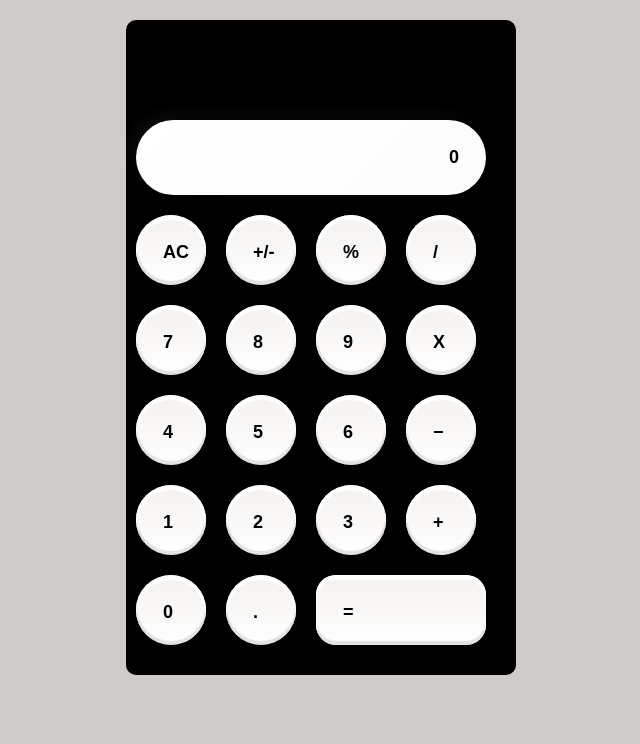
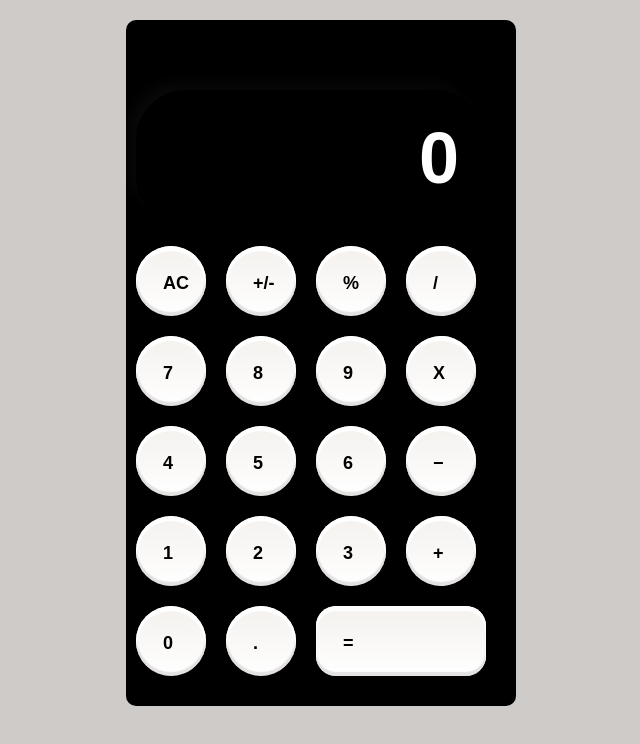
Before and after one commit to pacyL2K19/react-calculator, a React (Create React App) app: page / in a window 1280 px wide. Shown: the top 744 px of the page, without its empty margins (319-959 px from the left). Built offline with nearby package versions, Linux system fonts and the light colour scheme.

Commit message:
Redesign the board

```diff
--- a/src/components/Display.js
+++ b/src/components/Display.js
@@ -2,7 +2,7 @@ import React from 'react';
 import PropTypes from 'prop-types';
 
 const Display = ({ result }) => (
-  <div className="element text">
+  <div className="result text">
     {result}
   </div>
 );
--- a/src/index.css
+++ b/src/index.css
@@ -6,7 +6,7 @@ body {
 
 .main-box {
   background-color: black;
-  padding: 100px 10px 10px 10px;
+  padding: 70px 10px 10px 10px;
   margin: 10px;
   border-radius: 10px;
 }
@@ -82,3 +82,16 @@ body {
   display: flex;
   justify-content: flex-end;
 }
+
+.result {
+  margin: 0 20px 20px 0;
+  background-color: transparent;
+  color: white;
+  font-size: 72px;
+  box-shadow:
+    12px 12px 16px 0 rgb(0 0 0 / 25%),
+    -8px -8px 12px 0 rgb(255 255 255 / 3%);
+  border-radius: 50px;
+  display: flex;
+  justify-content: flex-end;
+}
```
